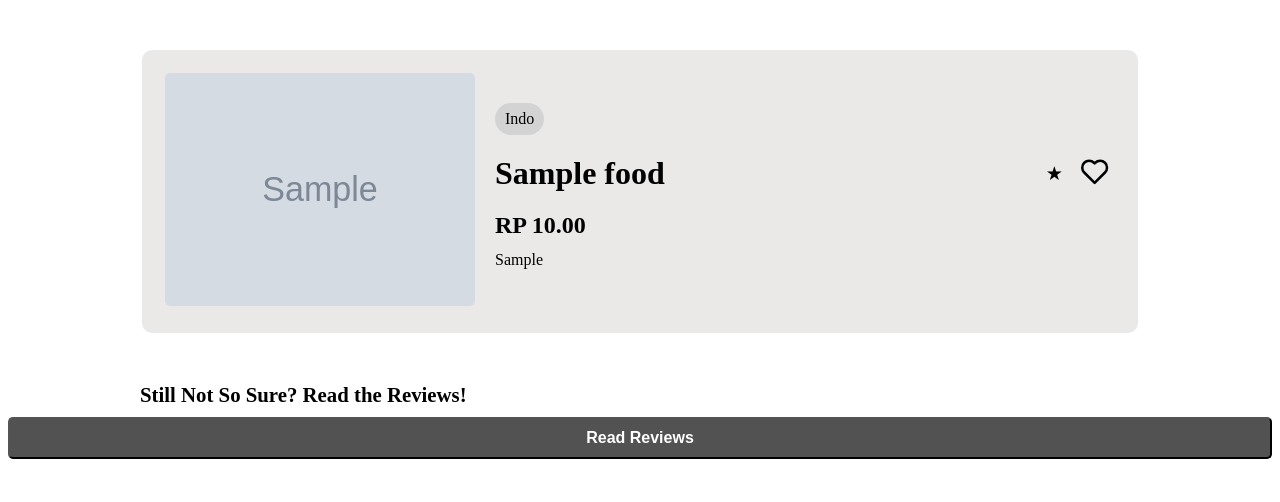
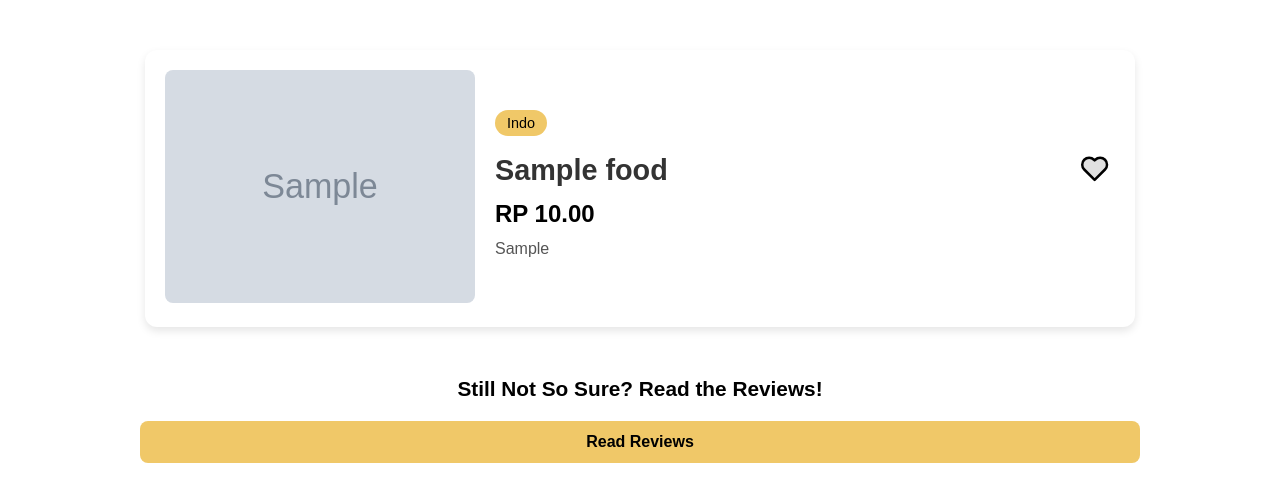
Before and after one commit to grup-1-pbp/cuppity, a Django app: page /product-detail/00000000-0000-0000-0000-000000000001/ in a window 1280 px wide. Shown: the top 502 px of the page. Run offline with Django 5.2, Linux system fonts and the light colour scheme; tables that the repository leaves empty hold one stand-in row (values such as "Sample post"); grey boxes marked "Sample" are stand-in pictures.

Commit message:
fixing review

```diff
--- a/detailMakananfix/templates/product_detail.html
+++ b/detailMakananfix/templates/product_detail.html
@@ -5,77 +5,179 @@
     <meta name="viewport" content="width=device-width, initial-scale=1.0">
     <title>Detail Makanan Jogja</title>
     <style>
+        /* Global Styling */
+        body {
+            font-family: Arial, sans-serif;
+            background-color: white; /* Background putih */
+            margin: 0;
+            padding: 0;
+        }
+
+        .container {
+            width: 90%;
+            max-width: 950px;
+            margin: 50px auto;
+            background-color: white;
+            padding: 20px;
+            border-radius: 12px;
+            box-shadow: 0 4px 8px rgba(0, 0, 0, 0.1);
+            display: flex;
+            align-items: center;
+            text-align: left;
+        }
+
+        /* Image Section */
+        .image-container {
+            flex: 1;
+            max-width: 40%;
+            margin-right: 20px;
+        }
+
+        .image-container img {
+            width: 100%;
+            height: auto;
+            border-radius: 8px;
+        }
+
+        /* Food Details Section */
+        .food-details {
+            flex: 2;
+        }
+
+        .category {
+            background-color: #F0C868; /* Warna kuning */
+            display: inline-block;
+            padding: 5px 12px;
+            border-radius: 20px;
+            font-size: 0.9em;
+            color: black;
+            margin-bottom: 12px;
+        }
+
+        .title-and-like {
+            display: flex;
+            justify-content: space-between;
+            align-items: center;
+            margin-top: 5px;
+        }
+
+        .title-and-like h1 {
+            color: #333;
+            font-size: 1.8em;
+            margin: 0;
+        }
+
+        /* Like Button Styling */
         .like-btn {
             border: none;
             background-color: transparent;
             cursor: pointer;
             margin-left: 10px;
         }
+
         .like-icon {
             width: 30px;
             height: 30px;
-            fill: rgb(235, 232, 232); /* Warna hati awal */
-            stroke: black; /* Garis luar hati */
-            stroke-width: 2; /* Lebar garis luar */
-            transition: fill 0.3s ease; /* Transisi smooth saat warna berubah */
+            fill: #e0e0e0;
+            stroke: black;
+            stroke-width: 2;
+            transition: fill 0.3s ease;
         }
+
         .liked .like-icon {
-            fill: red; /* Warna hati saat di-like */
-            stroke: red; /* Garis luar saat di-like */
+            fill: red;
+            stroke: red;
+        }
+
+        .price {
+            color: black;
+            font-size: 1.5em;
+            margin: 12px 0;
+        }
+
+        .restaurant {
+            color: #555;
+            margin: 8px 0;
+        }
+
+        /* Button and Text Below */
+        .review-section {
+            width: 90%;
+            max-width: 1000px;
+            margin: 20px auto;
+            text-align: center;
+        }
+
+        .review-section p {
+            color: black;
+            font-weight: 600;
+            font-size: 1.3em;
+        }
+
+        .review-btn {
+            width: 100%;
+            padding: 12px;
+            border-radius: 8px;
+            font-size: 1em;
+            font-weight: bold;
+            background-color: #F0C868; /* Warna tombol kuning */
+            color: black;
+            border: none;
+            cursor: pointer;
+            transition: background-color 0.3s ease;
+        }
+
+        .review-btn:hover {
+            background-color: #e0b85c; /* Kuning sedikit lebih gelap saat hover */
         }
     </style>
 </head>
 <body>
-    <div style="width: 90%; max-width: 950px; margin: 50px auto; padding: 20px; background-color: rgb(235, 232, 232); border: 3px solid rgb(235, 232, 232); border-radius: 10px; display: flex; align-items: center; text-align: left;">
-        <!-- Gambar di sebelah kiri -->
-        <div style="flex: 1; max-width: 40%; margin-right: 20px;">
-            <img src="{{ food.image_url }}" alt="{{ food.image }}" style="max-width: 100%; height: auto; border-radius: 5px;">
+
+    <!-- Food Detail Container -->
+    <div class="container">
+        <!-- Image Section -->
+        <div class="image-container">
+            <img src="{{ food.image_url }}" alt="{{ food.name }}">
         </div>
-        <!-- Teks di sebelah kanan -->
-        <div style="flex: 2;">
-            <!-- Kategori makanan -->
-            <div style="background-color: lightgray; display: inline-block; padding: 5px 10px; border-radius: 20px; margin-bottom: 10px;">
-                <p style="color: black; margin: 2px 0;">{{ food.preference }}</p>
+
+        <!-- Food Details Section -->
+        <div class="food-details">
+            <!-- Category -->
+            <div class="category">{{ food.preference }}</div>
+
+            <!-- Title and Like Button -->
+            <div class="title-and-like">
+                <h1>{{ food.name }}</h1>
+                <button class="like-btn" id="likeBtn" onclick="toggleLike()">
+                    <svg id="likeIcon" class="like-icon" xmlns="http://www.w3.org/2000/svg" viewBox="0 0 24 24" fill="none" stroke="currentColor" stroke-width="2" stroke-linecap="round" stroke-linejoin="round">
+                        <path d="M20.8 4.6a5.5 5.5 0 0 0-7.8 0l-.5.5-.5-.5a5.5 5.5 0 0 0-7.8 7.8l8.3 8.3 8.3-8.3a5.5 5.5 0 0 0 0-7.8z"></path>
+                    </svg>
+                </button>
             </div>
-            <!-- Nama dan rating -->
-            <div style="display: flex; justify-content: space-between; align-items: center;">
-                <h1 style="color: black; margin: 10px 0;">{{ food.name }}</h1>
-                <div style="display: flex; align-items: center;">
-                    <!-- Rating -->
-                    <span style="color: black; font-size: 1.2em;">★ {{ food.rating }}</span>
-                    <!-- Tombol Like -->
-                    <button class="like-btn" id="likeBtn" onclick="toggleLike()">
-                        <svg id="likeIcon" class="like-icon" xmlns="http://www.w3.org/2000/svg" viewBox="0 0 24 24" fill="none" stroke="currentColor" stroke-width="2" stroke-linecap="round" stroke-linejoin="round">
-                            <path d="M20.8 4.6a5.5 5.5 0 0 0-7.8 0l-.5.5-.5-.5a5.5 5.5 0 0 0-7.8 7.8l8.3 8.3 8.3-8.3a5.5 5.5 0 0 0 0-7.8z"></path>
-                        </svg>
-                    </button>
-                </div>
-            </div>
-            <!-- Harga -->
-            <h3 style="color: black; margin: 10px 0; font-size: 1.5em;">RP {{ food.price }}</h3>
-            <!-- Alamat restoran -->
-            <p style="color: black; margin: 10px 0;">
-                <span style="font-size: 1.1em;"></span> {{ food.restaurant }}
-            </p>
+
+            <!-- Price -->
+            <h3 class="price">RP {{ food.price }}</h3>
+
+            <!-- Restaurant -->
+            <p class="restaurant">{{ food.restaurant }}</p>
         </div>
     </div>
 
-    <!-- Teks dan tombol di bawah kotak abu-abu -->
-    <div style="width: 90%; max-width: 1000px; margin: 0 auto;">
-        <p style="color: rgb(0, 0, 0); margin: 10px 0; font-weight: 600; font-size: 1.3em;">Still Not So Sure? Read the Reviews!</p>
+    <!-- Review Section -->
+    <div class="review-section">
+        <p>Still Not So Sure? Read the Reviews!</p>
+        <a href="/review/{{ food.id }}">
+            <button class="review-btn">Read Reviews</button>
+        </a>
     </div>
-    <a href="/review/{{food.id}}">
-        <button style="width: 100%; padding: 10px; border-radius: 5px; font-size: 1.0em; font-weight: bold; background-color: rgb(82, 82, 82); color: white;">Read Reviews</button>
-    </a>
-
 
     <script>
         function toggleLike() {
             var likeBtn = document.getElementById("likeBtn");
-
-            // Toggle class 'liked' untuk mengganti warna hati
             likeBtn.classList.toggle("liked");
         }
     </script>
+
 </body>
 </html>
```
Also changed, not shown: review/templates/review_list.html (+59 -65 lines), review/views.py (+21 -17 lines).
